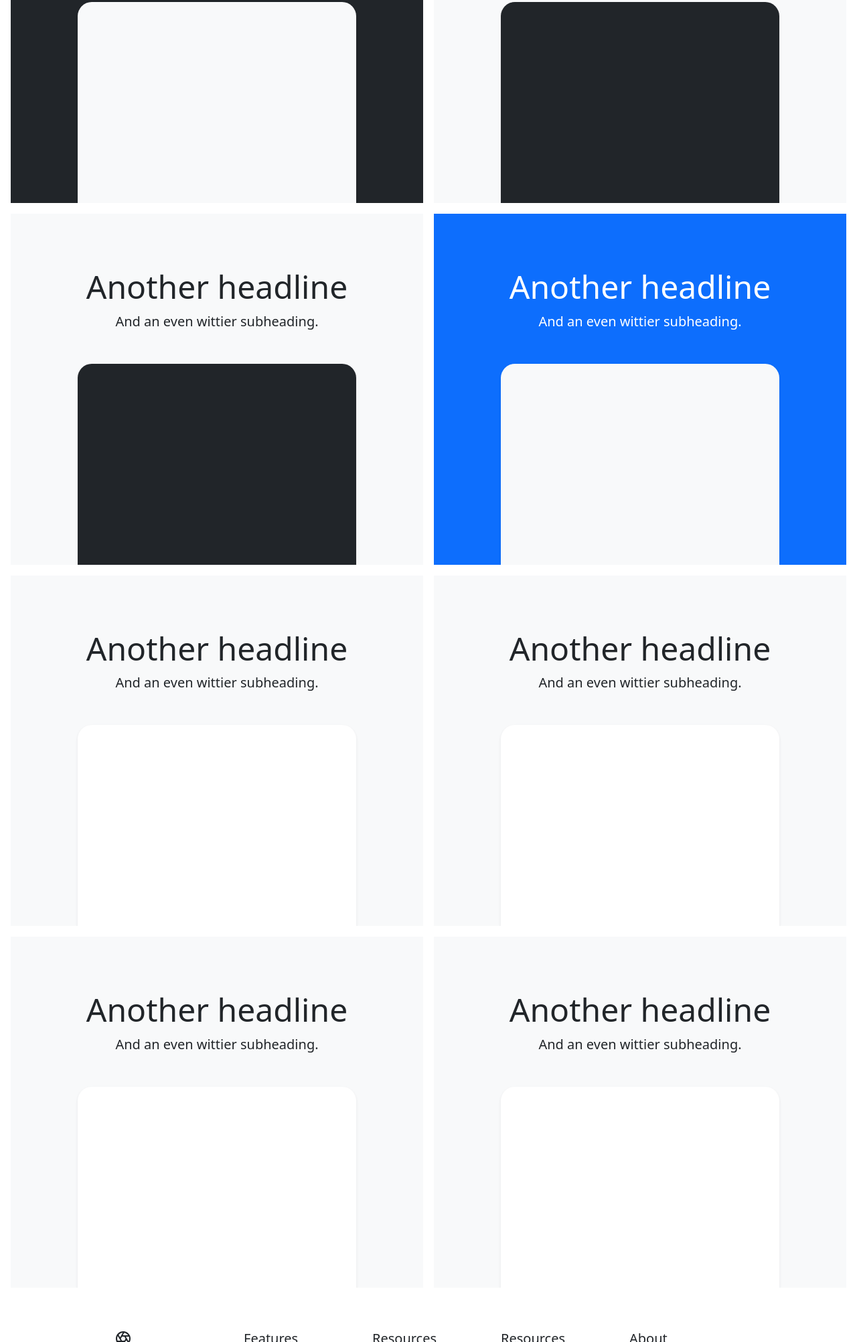
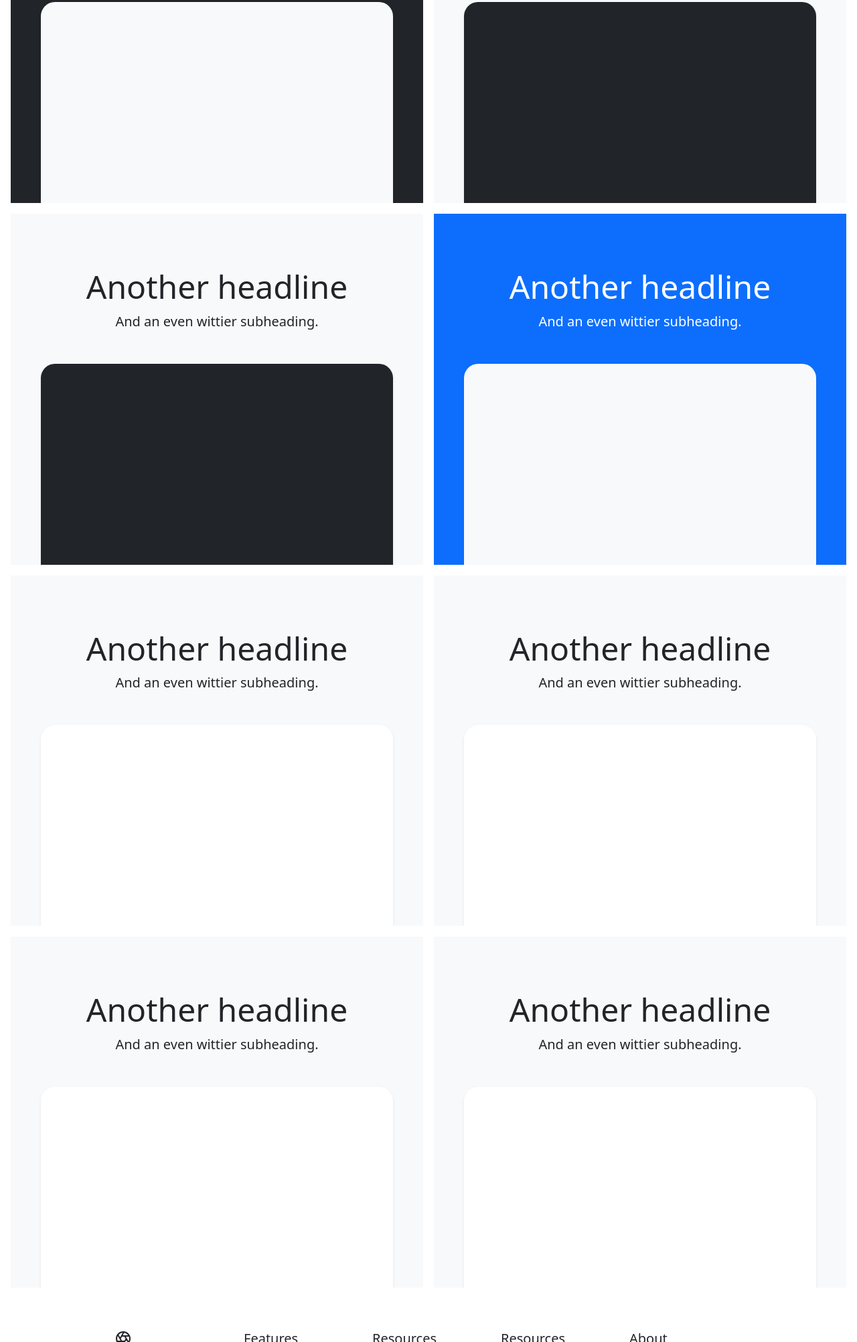
Before and after one commit to alexmanbirthday/alexmanbirthday..github.io, a website: page index.html in a window 1280 px wide. Shown: the part 797-2800 px from the top of the page at 67% size. Drawn offline with nearby package versions, Linux system fonts and the light colour scheme.

Commit message:
big image

```diff
--- a/index.html
+++ b/index.html
@@ -23,70 +23,70 @@
     </div>
 
     <div class="d-md-flex flex-md-equal w-100 my-md-3 ps-md-3">
-      <div class="bg-dark me-md-3 pt-3 px-3 pt-md-5 px-md-5 text-center text-white overflow-hidden">
+      <div class="bg-dark me-md-3 pt-3 px-3 pt-md-5  text-center text-white overflow-hidden">
         <div class="my-3 py-3">
           <h2 class="display-5">Another headline</h2>
           <p class="lead">And an even wittier subheading.</p>
         </div>
-        <div class="bg-light shadow-sm mx-auto" style="width: 80%; height: 300px; border-radius: 21px 21px 0 0;"></div>
+        <div class="bg-light shadow-sm mx-auto" style="width: 90%; height: 300px; border-radius: 21px 21px 0 0;"></div>
       </div>
-      <div class="bg-light me-md-3 pt-3 px-3 pt-md-5 px-md-5 text-center overflow-hidden">
+      <div class="bg-light me-md-3 pt-3 px-3 pt-md-5  text-center overflow-hidden">
         <div class="my-3 p-3">
           <h2 class="display-5">Another headline</h2>
           <p class="lead">And an even wittier subheading.</p>
         </div>
-        <div class="bg-dark shadow-sm mx-auto" style="width: 80%; height: 300px; border-radius: 21px 21px 0 0;"></div>
+        <div class="bg-dark shadow-sm mx-auto" style="width: 90%; height: 300px; border-radius: 21px 21px 0 0;"></div>
       </div>
     </div>
 
     <div class="d-md-flex flex-md-equal w-100 my-md-3 ps-md-3">
-      <div class="bg-light me-md-3 pt-3 px-3 pt-md-5 px-md-5 text-center overflow-hidden">
+      <div class="bg-light me-md-3 pt-3 px-3 pt-md-5 text-center overflow-hidden">
         <div class="my-3 p-3">
           <h2 class="display-5">Another headline</h2>
           <p class="lead">And an even wittier subheading.</p>
         </div>
-        <div class="bg-dark shadow-sm mx-auto" style="width: 80%; height: 300px; border-radius: 21px 21px 0 0;"></div>
+        <div class="bg-dark shadow-sm mx-auto" style="width: 90%; height: 300px; border-radius: 21px 21px 0 0;"></div>
       </div>
-      <div class="bg-primary me-md-3 pt-3 px-3 pt-md-5 px-md-5 text-center text-white overflow-hidden">
+      <div class="bg-primary me-md-3 pt-3 px-3 pt-md-5 text-center text-white overflow-hidden">
         <div class="my-3 py-3">
           <h2 class="display-5">Another headline</h2>
           <p class="lead">And an even wittier subheading.</p>
         </div>
-        <div class="bg-light shadow-sm mx-auto" style="width: 80%; height: 300px; border-radius: 21px 21px 0 0;"></div>
+        <div class="bg-light shadow-sm mx-auto" style="width: 90%; height: 300px; border-radius: 21px 21px 0 0;"></div>
       </div>
     </div>
 
     <div class="d-md-flex flex-md-equal w-100 my-md-3 ps-md-3">
-      <div class="bg-light me-md-3 pt-3 px-3 pt-md-5 px-md-5 text-center overflow-hidden">
+      <div class="bg-light me-md-3 pt-3 px-3 pt-md-5 text-center overflow-hidden">
         <div class="my-3 p-3">
           <h2 class="display-5">Another headline</h2>
           <p class="lead">And an even wittier subheading.</p>
         </div>
-        <div class="bg-body shadow-sm mx-auto" style="width: 80%; height: 300px; border-radius: 21px 21px 0 0;"></div>
+        <div class="bg-body shadow-sm mx-auto" style="width: 90%; height: 300px; border-radius: 21px 21px 0 0;"></div>
       </div>
-      <div class="bg-light me-md-3 pt-3 px-3 pt-md-5 px-md-5 text-center overflow-hidden">
+      <div class="bg-light me-md-3 pt-3 px-3 pt-md-5 text-center overflow-hidden">
         <div class="my-3 py-3">
           <h2 class="display-5">Another headline</h2>
           <p class="lead">And an even wittier subheading.</p>
         </div>
-        <div class="bg-body shadow-sm mx-auto" style="width: 80%; height: 300px; border-radius: 21px 21px 0 0;"></div>
+        <div class="bg-body shadow-sm mx-auto" style="width: 90%; height: 300px; border-radius: 21px 21px 0 0;"></div>
       </div>
     </div>
 
     <div class="d-md-flex flex-md-equal w-100 my-md-3 ps-md-3">
-      <div class="bg-light me-md-3 pt-3 px-3 pt-md-5 px-md-5 text-center overflow-hidden">
+      <div class="bg-light me-md-3 pt-3 px-3 pt-md-5 text-center overflow-hidden">
         <div class="my-3 p-3">
           <h2 class="display-5">Another headline</h2>
           <p class="lead">And an even wittier subheading.</p>
         </div>
-        <div class="bg-body shadow-sm mx-auto" style="width: 80%; height: 300px; border-radius: 21px 21px 0 0;"></div>
+        <div class="bg-body shadow-sm mx-auto" style="width: 90%; height: 300px; border-radius: 21px 21px 0 0;"></div>
       </div>
-      <div class="bg-light me-md-3 pt-3 px-3 pt-md-5 px-md-5 text-center overflow-hidden">
+      <div class="bg-light me-md-3 pt-3 px-3 pt-md-5 text-center overflow-hidden">
         <div class="my-3 py-3">
           <h2 class="display-5">Another headline</h2>
           <p class="lead">And an even wittier subheading.</p>
         </div>
-        <div class="bg-body shadow-sm mx-auto" style="width: 80%; height: 300px; border-radius: 21px 21px 0 0;"></div>
+        <div class="bg-body shadow-sm mx-auto" style="width: 90%; height: 300px; border-radius: 21px 21px 0 0;"></div>
       </div>
     </div>
   </main>
```
